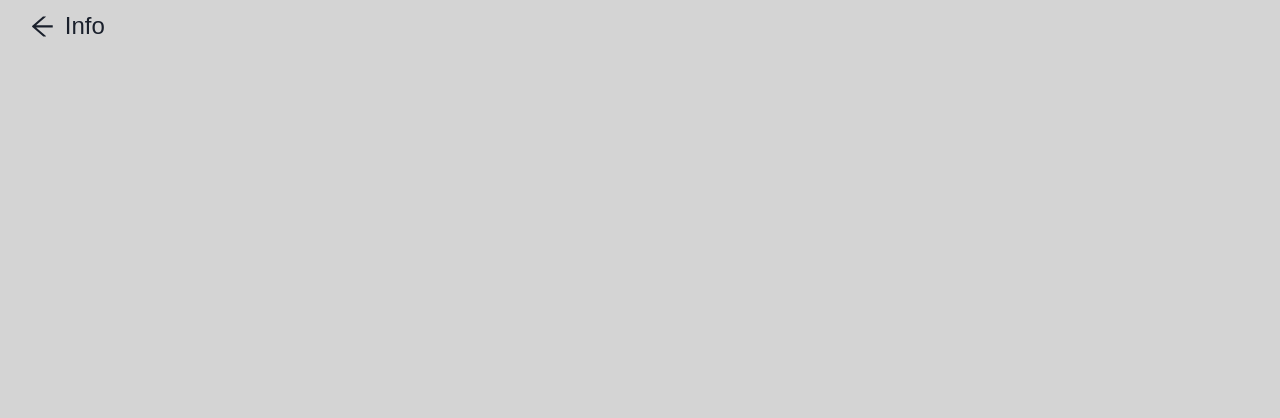
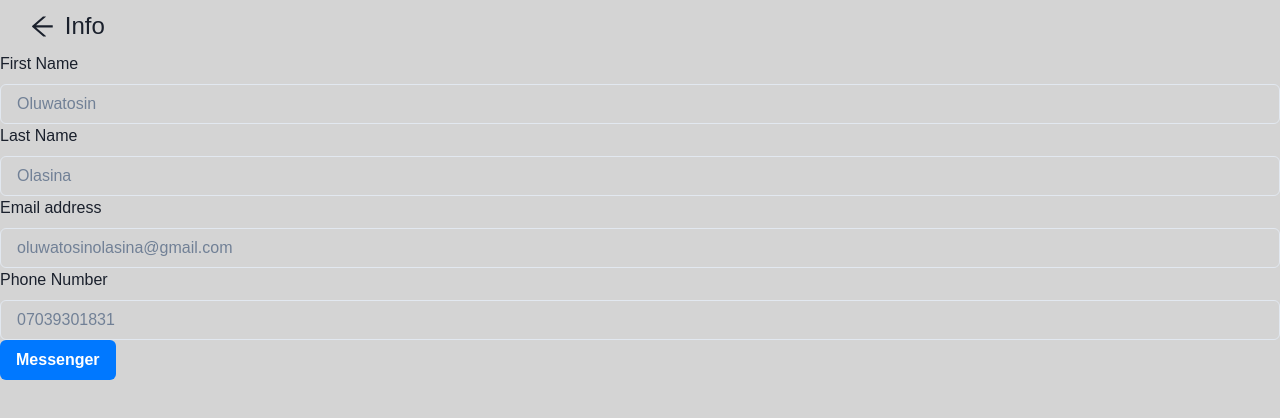
Before and after one commit to KlosaNow/klosanow-frontend, a React (Vite) app: page /info in a window 1280 px wide. Shown: the top 418 px of the page. Built offline with nearby package versions, Linux system fonts and the light colour scheme.

Commit message:
made changes to the color format

```diff
--- a/src/pages/InfoPage/InfoPage.tsx
+++ b/src/pages/InfoPage/InfoPage.tsx
@@ -1,5 +1,9 @@
-import { Box, Center, Image, Flex, Icon, Text } from '@chakra-ui/react'
+import { Box, Center, Image, Button, NumberInput, Flex, Icon, Text, Input } from '@chakra-ui/react'
 import { AiOutlineArrowLeft } from "react-icons/ai";
+import {
+  FormControl,
+  FormLabel,
+} from '@chakra-ui/react'
 
 
 
@@ -11,6 +15,32 @@ export default function InfoPage(): JSX.Element {
                 <Icon as={AiOutlineArrowLeft} w="1.8rem" h="1.8rem" ml="3"  />
                 <Text fontSize="2xl" >Info</Text>
             </Flex>
+
+            <FormControl>
+                <FormLabel>First Name</FormLabel>
+                <Input placeholder='Oluwatosin' />
+            </FormControl>
+
+            <FormControl>
+                <FormLabel>Last Name</FormLabel>
+                <Input placeholder='Olasina' />
+            </FormControl>
+
+            <FormControl>
+                <FormLabel>Email address</FormLabel>
+                <Input type='email' placeholder='oluwatosinolasina@gmail.com' />
+            </FormControl>
+
+            <FormControl>
+                <FormLabel>Phone Number</FormLabel>
+                <NumberInput max={50} min={10}></NumberInput>
+                <Input type='number' placeholder='07039301831' max={11} />
+            </FormControl>
+
+            <Flex>
+                <Button colorScheme='messenger'>Messenger</Button>
+            </Flex>
+
         </Box>
     )
 }
--- a/src/pages/SettingsPage/SettingsPage.tsx
+++ b/src/pages/SettingsPage/SettingsPage.tsx
@@ -14,7 +14,7 @@ import user from '../../assets/SettingsPageImg/user.png'
 
 export default function SettingsPage(): JSX.Element {
     return (
-        <Box backgroundColor='#D4D4D4' height="100vh" >
+        <Box backgroundColor='neutral.60' height="100vh" >
 
             <Flex alignItems="center" px="4" py="2">
                 <Icon as={AiOutlineArrowLeft} w="1.8rem" h="1.8rem" ml="3" />
@@ -33,7 +33,7 @@ export default function SettingsPage(): JSX.Element {
 
                 <Box w="93%" >
                     <Flex justifyContent="flex-start" flexDirection="column">
-                        <Box background="#ffffff" marginTop="55" borderRadius="10" >
+                        <Box background="neutral.10" marginTop="55" borderRadius="10" >
                             <Box display="flex" pt="3" pl="3" pb="3" gap="7" alignItems="center" >
                                 <Image src={user } alt='user' w="1.8rem" h="1.8rem"/>
                                 {/* <IoPersonOutline color="#7B58F4" size='2rem'/> */}
@@ -47,7 +47,7 @@ export default function SettingsPage(): JSX.Element {
                     </Flex>
 
                      <Flex justifyContent="flex-start" flexDirection="column" >
-                        <Box  mt="10" background="#ffffff"  borderRadius="10" >
+                        <Box  mt="10" background="neutral.10"  borderRadius="10" >
                                 <Box display="flex" pt="3" pl="3" pb="3" gap="7" alignItems="center">
                                     <IoWalletOutline color="#7B58F4" size='30' display="inline" />
                                     <Text>Subscription</Text>
@@ -63,7 +63,7 @@ export default function SettingsPage(): JSX.Element {
 
 
                     <Flex display="flex" justifyContent="flex-start" flexDirection="column" >
-                        <Box mt="10" background="#ffffff"  borderRadius="10">
+                        <Box mt="10" background="neutral.10"  borderRadius="10">
                             <Box display="flex" pt="3" pl="3" pb="3" gap="6" alignItems="center">
                                 <IoHelpCircleOutline color="#7B58F4" size='35' />
                                 <Text>Help</Text>
@@ -76,7 +76,7 @@ export default function SettingsPage(): JSX.Element {
                         </Box>
                     </Flex>
 
-                    <Box display="flex" mt="10" pt="3" pl="3" pb="3" background="#ffffff" gap="7" borderRadius="10" alignItems="center" >
+                    <Box display="flex" mt="10" pt="3" pl="3" pb="3" background="neutral.10" gap="7" borderRadius="10" alignItems="center" >
                         <MdOutlineLogout color="#F30B0B" size='30' />
                         <Text>Logout</Text>
                     </Box>
```
